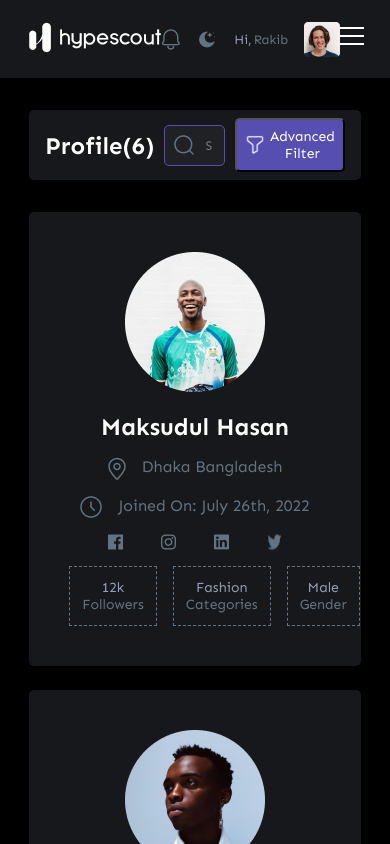
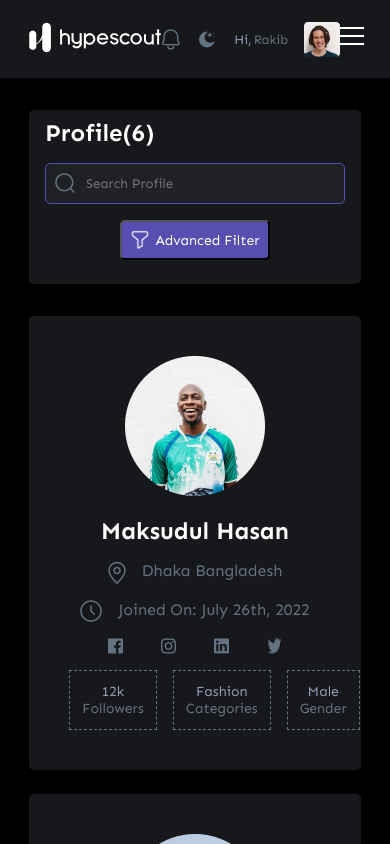
Before and after one commit to talhajubaer018/hypescout, a Next.js app: page / in a window 390 px wide. Shown: the top 844 px of the page. Built offline with nearby package versions, Linux system fonts and the light colour scheme.

Commit message:
searchbox mobile fix

```diff
--- a/styles/home.scss
+++ b/styles/home.scss
@@ -8,6 +8,10 @@
 		padding: 0.5rem 1rem;
 		margin: 2rem auto;
 		border-radius: $border-rounded;
+
+		@media screen and (max-width: 600px) {
+			flex-direction: column;
+		}
 	}
 	.card-header {
 		margin-right: auto;
@@ -21,6 +25,12 @@
 			& {
 				margin-left: 10px;
 				margin-right: 10px;
+			}
+		}
+		@media screen and (max-width: 600px) {
+			& {
+				width: 100%;
+				margin-top: 1rem;
 			}
 		}
 
@@ -59,6 +69,12 @@
 		&:hover {
 			background-color: $lightGray-color;
 			transition: all 0.3s;
+		}
+
+		@media screen and (max-width: 600px) {
+			& {
+				margin: 1rem auto;
+			}
 		}
 		img {
 			width: 20px;
```
